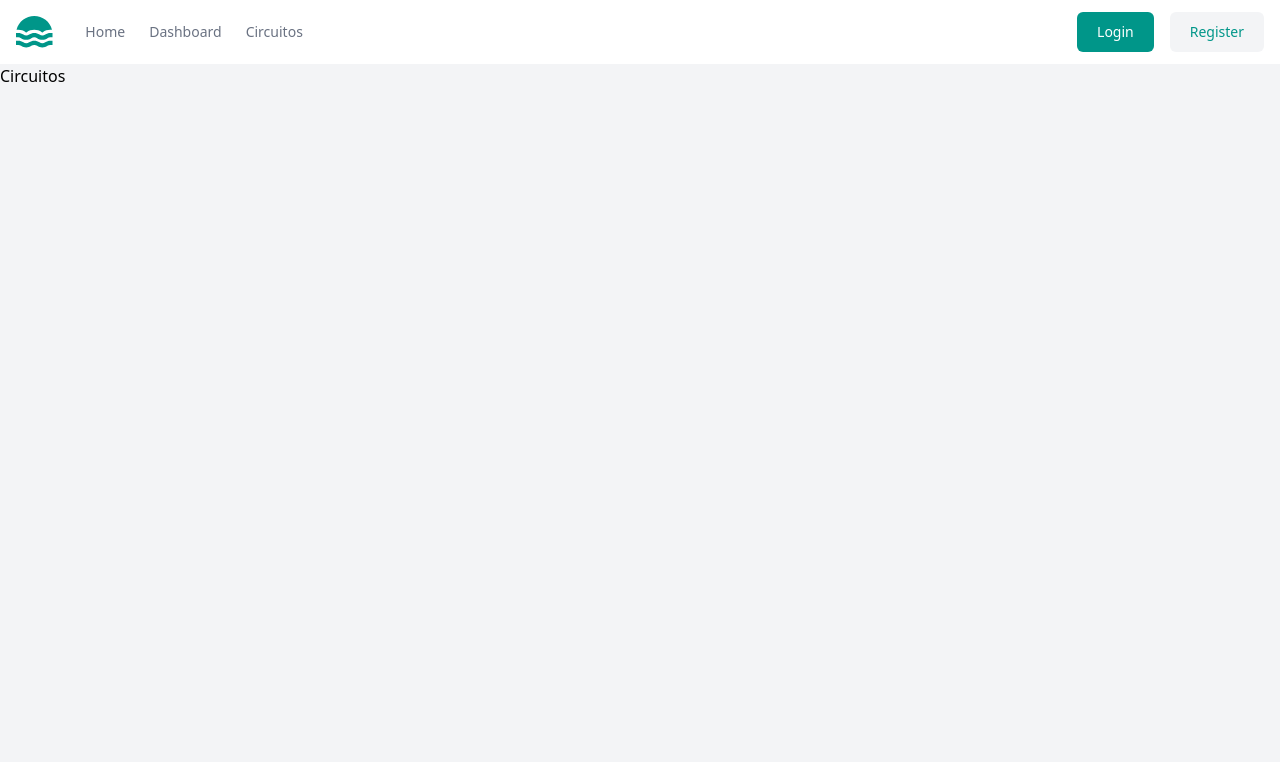
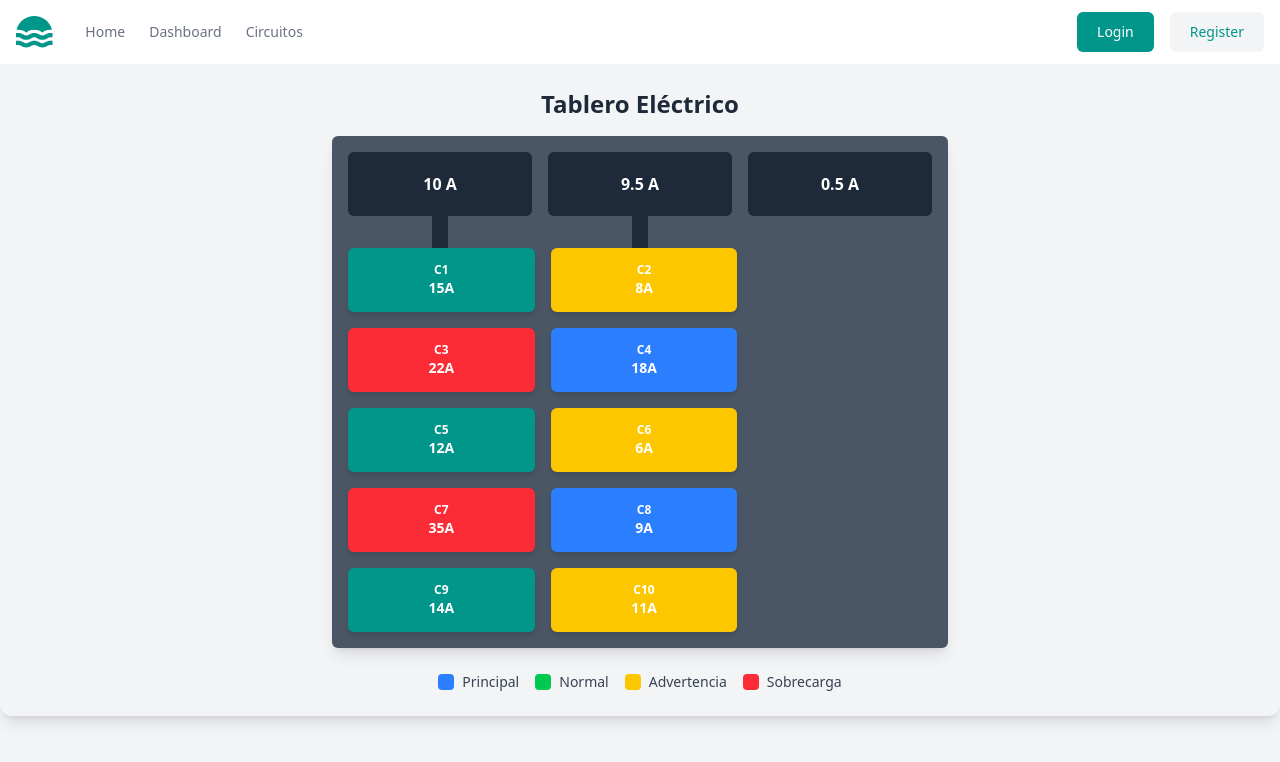
Before and after one commit to MonicaCabanas23/energy-manager, a Next.js app: page /circuitos in a window 1280 px wide. Shown: the top 762 px of the page. Built offline with nearby package versions, Linux system fonts and the light colour scheme; no server answers.

Commit message:
:lipstick: ui: adding electrical panel ui design

```diff
--- a/src/app/circuitos/page.tsx
+++ b/src/app/circuitos/page.tsx
@@ -1,5 +1,9 @@
+import ElectricalPanel from "@/components/ui/ElectricalPanel";
+
 export default function Circuitos() {
   return (
-    <h1>Circuitos</h1>
+    <div>
+      <ElectricalPanel />
+    </div>
   );
 }
--- a/src/app/dashboard/page.tsx
+++ b/src/app/dashboard/page.tsx
@@ -32,6 +32,13 @@ export default function Dashboard() {
         { circuito: "Circuito 1", voltaje: "220V", intensidad: "5A", consumo: "1kWh", costo: "$100" },
         { circuito: "Circuito 2", voltaje: "110V", intensidad: "10A", consumo: "2kWh", costo: "$200" },
         { circuito: "Circuito 3", voltaje: "220V", intensidad: "15A", consumo: "3kWh", costo: "$300" },
+        { circuito: "Circuito 4", voltaje: "220V", intensidad: "15A", consumo: "3kWh", costo: "$300" },
+        { circuito: "Circuito 5", voltaje: "220V", intensidad: "15A", consumo: "3kWh", costo: "$300" },
+        { circuito: "Circuito 6", voltaje: "220V", intensidad: "15A", consumo: "3kWh", costo: "$300" },
+        { circuito: "Circuito 7", voltaje: "220V", intensidad: "15A", consumo: "3kWh", costo: "$300" },
+        { circuito: "Circuito 8", voltaje: "220V", intensidad: "15A", consumo: "3kWh", costo: "$300" },
+        { circuito: "Circuito 9", voltaje: "220V", intensidad: "15A", consumo: "3kWh", costo: "$300" },
+        { circuito: "Circuito 10", voltaje: "220V", intensidad: "15A", consumo: "3kWh", costo: "$300" },
     ];
 
     const options = {
@@ -102,11 +109,17 @@ export default function Dashboard() {
 
   return (
     <div className="max-w-full p-2 grid grid-cols-1 md:grid-cols-8 lg:grid-cols-12 gap-4">
-        <div className="bg-teal-600 rounded-md md:col-span-2 text-white py-4 px-1 text-center relative shadow-md">
+        <div className="bg-white col-span-1 md:col-span-8 rounded-md shadow-md p-6">
+            <Line options={options} data={dataLine} />
+        </div>
+        <div className="bg-white col-span-1 md:col-span-4 rounded-md shadow-md p-6">
+            <Pie data={dataPie} />
+        </div>
+        {/* <div className="bg-teal-600 rounded-md md:col-span-2 text-white py-4 px-1 text-center relative shadow-md">
             <h2 className="font-medium">Consumo total de energía</h2>
             <h1 className="font-extrabold text-4xl md:absolute md:top-1/2 md:left-1/2 md:transform md:-translate-x-1/2 md:-translate-y-1/2">24kWh</h1>
-        </div>
-        <div className="col-span-1 md:col-span-10 shadow-md rounded-bl-md rounded-br-md">
+        </div> */}
+        <div className="col-span-1 md:col-span-12 shadow-md rounded-bl-md rounded-br-md">
             <Table
                 definition={{
                     circuito   : "Circuito",
@@ -118,12 +131,6 @@ export default function Dashboard() {
                 data={dummyData}
             />
         </div>
-        <div className="bg-white col-span-1 md:col-span-8 rounded-md shadow-md">
-            <Line options={options} data={dataLine} />
-        </div>
-        <div className="bg-white col-span-1 md:col-span-4 rounded-md shadow-md">
-            <Pie data={dataPie} />
-        </div>
     </div>
   );
 }
--- /dev/null
+++ b/src/components/ui/ElectricalPanel.tsx
@@ -0,0 +1,152 @@
+"use client"
+
+import { useState } from "react"
+
+interface CircuitInfo {
+  circuit: number
+  name: string
+}
+
+interface ElectricalPanelProps {
+  className?: string
+}
+
+const circuitData: CircuitInfo[] = [
+  { circuit: 1, name: "Circuito Sala" },
+  { circuit: 2, name: "Circuito Cocina" },
+  { circuit: 3, name: "Circuito Habitación 1" },
+  { circuit: 4, name: "Circuito Habitación 2" },
+  { circuit: 5, name: "Circuito Lavandería" },
+  { circuit: 6, name: "Circuito Baño" },
+  { circuit: 7, name: "Circuito Aire Acondicionado" },
+  { circuit: 8, name: "Circuito Iluminación Exterior" },
+  { circuit: 9, name: "Circuito Refrigerador" },
+  { circuit: 10, name: "Circuito General Auxiliar" },
+]
+
+// Simulate different load states for demonstration
+const getCircuitStatus = (circuit: number) => {
+  const statuses = ["normal", "warning", "overload", "main"]
+  const index = (circuit - 1) % 4
+  return statuses[index]
+}
+
+const getCircuitColor = (status: string) => {
+  switch (status) {
+    case "main":
+      return "bg-blue-500 hover:bg-blue-600"
+    case "normal":
+      return "bg-teal-600 hover:bg-teal-700"
+    case "warning":
+      return "bg-yellow-400 hover:bg-yellow-500"
+    case "overload":
+      return "bg-red-500 hover:bg-red-600"
+    default:
+      return "bg-green-500 hover:bg-green-600"
+  }
+}
+
+const getCurrentValue = (circuit: number) => {
+  // Simulate different current values
+  const values = [15, 8, 22, 18, 12, 6, 35, 9, 14, 11]
+  return values[(circuit - 1) % values.length]
+}
+
+export default function ElectricalPanel({ className = "" }: ElectricalPanelProps) {
+  const [hoveredCircuit, setHoveredCircuit] = useState<number | null>(null)
+
+  return (
+    <div className={`p-6 rounded-xl shadow-lg ${className}`}>
+      <div className="mb-4">
+        <h2 className="text-2xl font-bold text-gray-800 text-center">Tablero Eléctrico</h2>
+      </div>
+
+      <div className="min-w-48 overflow-scroll md:w-1/2 flex flex-col m-auto bg-gray-600 rounded-md p-4 shadow-lg">
+        <div className="flex flex-col items-center">
+            <div className="w-full grid grid-cols-3 gap-4 items-center justify-center">
+                <div className="min-w-16 h-16 rounded-md bg-gray-800 text-white hover:cursor-pointer transform hover:scale-105 transition-all duration-200 flex items-center justify-center font-semibold">10 A</div>
+                <div className="min-w-16 h-16 rounded-md bg-gray-800 text-white hover:cursor-pointer transform hover:scale-105 transition-all duration-200 flex items-center justify-center font-semibold">9.5 A</div>
+                <div className="min-w-16 h-16 rounded-md bg-gray-800 text-white hover:cursor-pointer transform hover:scale-105 transition-all duration-200 flex items-center justify-center font-semibold">0.5 A</div>
+            </div>
+            <div className="w-full grid grid-cols-3 gap-4 items-center justify-center">
+                <div className="m-auto w-4 h-8 bg-gray-800"></div>
+                <div className="m-auto w-4 h-8 bg-gray-800"></div>
+            </div>
+        </div>
+
+        <div className="grid grid-cols-3">
+            <div className="col-span-2 grid grid-cols-2 gap-4 items-center justify-center">
+                {circuitData.map((circuit) => {
+                const status = getCircuitStatus(circuit.circuit)
+                const current = getCurrentValue(circuit.circuit)
+                const colorClass = getCircuitColor(status)
+
+                return (
+                    <div
+                    key={circuit.circuit}
+                    className="relative"
+                    onMouseEnter={() => setHoveredCircuit(circuit.circuit)}
+                    onMouseLeave={() => setHoveredCircuit(null)}
+                    >
+                    <div
+                        className={`
+                        min-w-16 h-16 ${colorClass}
+                        rounded-md cursor-pointer transition-all duration-200
+                        flex flex-col items-center justify-center
+                        transform hover:scale-105 shadow-md hover:shadow-lg
+                        `}
+                    >
+                        <div className="text-white font-bold text-center">
+                        <div className="text-xs">C{circuit.circuit}</div>
+                        <div className="text-sm">{current}A</div>
+                        </div>
+                    </div>
+
+                    {hoveredCircuit === circuit.circuit && (
+                        <div className="absolute bottom-full left-1/2 transform -translate-x-1/2 mb-2 z-10">
+                        <div className="bg-gray-800 text-white text-sm rounded p-2 whitespace-nowrap shadow-lg">
+                            <div className="font-semibold">{circuit.name}</div>
+                            <div className="text-xs opacity-90">Corriente: {current}A</div>
+                            <div className="text-xs opacity-90 capitalize">
+                            Estado:{" "}
+                            {status === "main"
+                                ? "Principal"
+                                : status === "normal"
+                                ? "Normal"
+                                : status === "warning"
+                                    ? "Advertencia"
+                                    : "Sobrecarga"}
+                            </div>
+                        </div>
+                        <div className="absolute top-full left-1/2 transform -translate-x-1/2 w-0 h-0 border-l-4 border-r-4 border-t-4 border-transparent border-t-gray-800"></div>
+                        </div>
+                    )}
+                    </div>
+                )
+                })}
+            </div>
+        </div>
+      </div>
+
+
+      <div className="mt-6 flex flex-wrap justify-center gap-4 text-sm">
+        <div className="flex items-center gap-2">
+          <div className="w-4 h-4 bg-blue-500 rounded"></div>
+          <span className="text-gray-700">Principal</span>
+        </div>
+        <div className="flex items-center gap-2">
+          <div className="w-4 h-4 bg-green-500 rounded"></div>
+          <span className="text-gray-700">Normal</span>
+        </div>
+        <div className="flex items-center gap-2">
+          <div className="w-4 h-4 bg-yellow-400 rounded"></div>
+          <span className="text-gray-700">Advertencia</span>
+        </div>
+        <div className="flex items-center gap-2">
+          <div className="w-4 h-4 bg-red-500 rounded"></div>
+          <span className="text-gray-700">Sobrecarga</span>
+        </div>
+      </div>
+    </div>
+  )
+}
```
